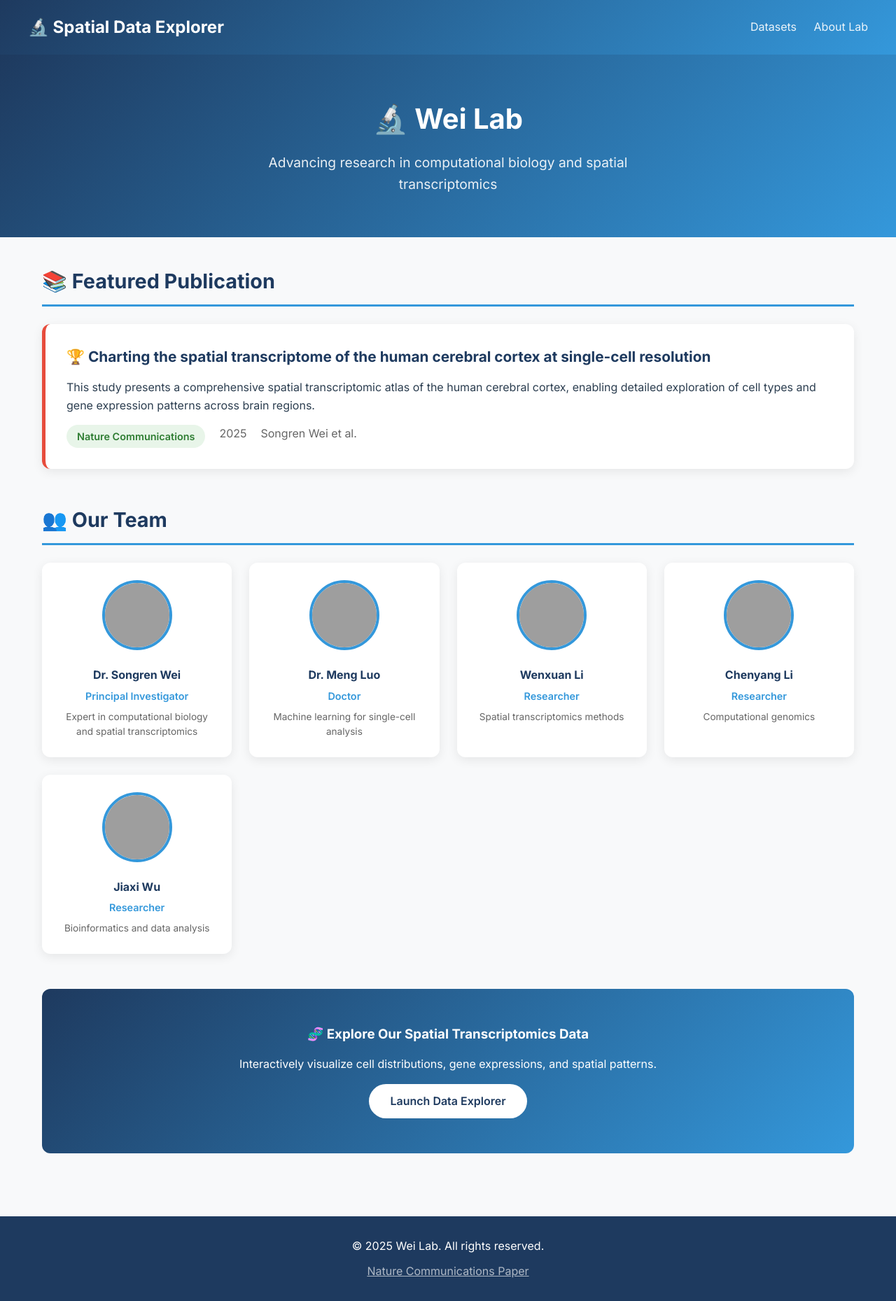
After one commit to wujiaxi/lab-website, a Flask app: page /about in a window 1280 px wide. The commit adds this page. Shown: the whole page at 70% size. Run offline with Flask 2, Linux system fonts and the light colour scheme; some libraries are stand-ins or nearby versions; grey boxes are pictures that could not be loaded.

Commit message:
Add About Lab page with team and publication info
- Add /about route to Flask app
- Create about.html template with team members and publication
- Fix navigation link from broken /index.html to /about
- Team: Dr. Songren Wei (PI), Dr. Meng Luo, Wenxuan Li, Chenyang Li, Jiaxi Wu
- Featured: Nature Communications 2025 paper

```diff
--- a/backend/app.py
+++ b/backend/app.py
@@ -223,6 +223,12 @@ def generate_thumbnail(dataset_id: str, adata, force=False):
 def index():
     """Serve main page"""
     return render_template('index.html')
+
+
+@app.route('/about')
+def about():
+    """Serve about/lab page"""
+    return render_template('about.html')
 
 
 @app.route('/api/articles')
--- /dev/null
+++ b/backend/templates/about.html
@@ -0,0 +1,318 @@
+<!DOCTYPE html>
+<html lang="en">
+<head>
+    <meta charset="UTF-8">
+    <meta name="viewport" content="width=device-width, initial-scale=1.0">
+    <title>About - Spatial Data Explorer</title>
+    <link href="https://fonts.googleapis.com/css2?family=Inter:wght@400;500;600;700&display=swap" rel="stylesheet">
+    <style>
+        :root {
+            --primary: #1e3a5f;
+            --secondary: #3498db;
+            --accent: #e74c3c;
+            --bg-light: #f8f9fa;
+            --text: #2c3e50;
+            --white: #ffffff;
+        }
+
+        * {
+            margin: 0;
+            padding: 0;
+            box-sizing: border-box;
+        }
+
+        body {
+            font-family: 'Inter', sans-serif;
+            background: var(--bg-light);
+            color: var(--text);
+            line-height: 1.6;
+        }
+
+        /* Header */
+        .header {
+            background: linear-gradient(135deg, var(--primary) 0%, var(--secondary) 100%);
+            color: white;
+            padding: 20px 40px;
+            display: flex;
+            justify-content: space-between;
+            align-items: center;
+        }
+
+        .header h1 {
+            font-size: 1.5rem;
+        }
+
+        .header-nav a {
+            color: white;
+            text-decoration: none;
+            margin-left: 20px;
+            opacity: 0.9;
+        }
+
+        .header-nav a:hover {
+            opacity: 1;
+        }
+
+        /* Hero */
+        .hero {
+            background: linear-gradient(135deg, var(--primary) 0%, var(--secondary) 100%);
+            color: white;
+            padding: 60px 40px;
+            text-align: center;
+        }
+
+        .hero h2 {
+            font-size: 2.5rem;
+            margin-bottom: 15px;
+        }
+
+        .hero p {
+            font-size: 1.2rem;
+            opacity: 0.9;
+            max-width: 600px;
+            margin: 0 auto;
+        }
+
+        /* Main */
+        .main {
+            max-width: 1200px;
+            margin: 0 auto;
+            padding: 40px 20px;
+        }
+
+        .section {
+            margin-bottom: 50px;
+        }
+
+        .section-title {
+            font-size: 1.8rem;
+            color: var(--primary);
+            margin-bottom: 25px;
+            padding-bottom: 10px;
+            border-bottom: 3px solid var(--secondary);
+        }
+
+        /* Team Grid */
+        .team-grid {
+            display: grid;
+            grid-template-columns: repeat(auto-fill, minmax(220px, 1fr));
+            gap: 25px;
+        }
+
+        .team-card {
+            background: white;
+            border-radius: 12px;
+            padding: 25px;
+            text-align: center;
+            box-shadow: 0 4px 15px rgba(0,0,0,0.08);
+            transition: transform 0.2s;
+        }
+
+        .team-card:hover {
+            transform: translateY(-5px);
+        }
+
+        .team-card img {
+            width: 100px;
+            height: 100px;
+            border-radius: 50%;
+            object-fit: cover;
+            margin-bottom: 15px;
+            border: 4px solid var(--secondary);
+        }
+
+        .team-card h4 {
+            color: var(--primary);
+            margin-bottom: 5px;
+        }
+
+        .team-card .role {
+            color: var(--secondary);
+            font-weight: 600;
+            font-size: 0.9rem;
+            margin-bottom: 8px;
+        }
+
+        .team-card .bio {
+            color: #666;
+            font-size: 0.85rem;
+        }
+
+        /* Publication */
+        .pub-card {
+            background: white;
+            border-radius: 12px;
+            padding: 30px;
+            box-shadow: 0 4px 15px rgba(0,0,0,0.08);
+            border-left: 5px solid var(--accent);
+        }
+
+        .pub-card h3 {
+            color: var(--primary);
+            margin-bottom: 15px;
+            font-size: 1.3rem;
+        }
+
+        .pub-card h3 a {
+            color: var(--primary);
+            text-decoration: none;
+        }
+
+        .pub-card h3 a:hover {
+            color: var(--secondary);
+        }
+
+        .pub-meta {
+            display: flex;
+            gap: 20px;
+            flex-wrap: wrap;
+            margin-top: 15px;
+        }
+
+        .pub-badge {
+            background: #e8f5e9;
+            color: #2e7d32;
+            padding: 5px 15px;
+            border-radius: 20px;
+            font-size: 0.9rem;
+            font-weight: 600;
+        }
+
+        /* CTA */
+        .cta {
+            background: linear-gradient(135deg, var(--primary) 0%, var(--secondary) 100%);
+            color: white;
+            padding: 50px;
+            text-align: center;
+            border-radius: 12px;
+            margin-top: 30px;
+        }
+
+        .cta h3 {
+            margin-bottom: 15px;
+        }
+
+        .cta .btn {
+            display: inline-block;
+            background: white;
+            color: var(--primary);
+            padding: 12px 30px;
+            border-radius: 25px;
+            text-decoration: none;
+            font-weight: 600;
+            margin-top: 15px;
+            transition: transform 0.2s;
+        }
+
+        .cta .btn:hover {
+            transform: translateY(-2px);
+        }
+
+        /* Footer */
+        footer {
+            background: var(--primary);
+            color: white;
+            padding: 30px;
+            text-align: center;
+            margin-top: 50px;
+        }
+
+        footer a {
+            color: rgba(255,255,255,0.8);
+        }
+    </style>
+</head>
+<body>
+    <!-- Header -->
+    <header class="header">
+        <h1>🔬 Spatial Data Explorer</h1>
+        <nav class="header-nav">
+            <a href="/">Datasets</a>
+            <a href="/about">About Lab</a>
+        </nav>
+    </header>
+
+    <!-- Hero -->
+    <section class="hero">
+        <h2>🔬 Wei Lab</h2>
+        <p>Advancing research in computational biology and spatial transcriptomics</p>
+    </section>
+
+    <!-- Main Content -->
+    <main class="main">
+        <!-- Publication Section -->
+        <section class="section">
+            <h2 class="section-title">📚 Featured Publication</h2>
+            <div class="pub-card">
+                <h3>
+                    <a href="https://www.nature.com/articles/s41467-025-62793-9" target="_blank">
+                        🏆 Charting the spatial transcriptome of the human cerebral cortex at single-cell resolution
+                    </a>
+                </h3>
+                <p>This study presents a comprehensive spatial transcriptomic atlas of the human cerebral cortex, enabling detailed exploration of cell types and gene expression patterns across brain regions.</p>
+                <div class="pub-meta">
+                    <span class="pub-badge">Nature Communications</span>
+                    <span style="color: #666;">2025</span>
+                    <span style="color: #666;">Songren Wei et al.</span>
+                </div>
+            </div>
+        </section>
+
+        <!-- Team Section -->
+        <section class="section">
+            <h2 class="section-title">👥 Our Team</h2>
+            <div class="team-grid">
+                <div class="team-card">
+                    <img src="https://images.unsplash.com/photo-1507003211169-0a1dd7228f2d?w=200" alt="PI">
+                    <h4>Dr. Songren Wei</h4>
+                    <p class="role">Principal Investigator</p>
+                    <p class="bio">Expert in computational biology and spatial transcriptomics</p>
+                </div>
+
+                <div class="team-card">
+                    <img src="https://images.unsplash.com/photo-1494790108377-be9c29b29330?w=200" alt="Doctor">
+                    <h4>Dr. Meng Luo</h4>
+                    <p class="role">Doctor</p>
+                    <p class="bio">Machine learning for single-cell analysis</p>
+                </div>
+
+                <div class="team-card">
+                    <img src="https://images.unsplash.com/photo-1506794778202-cad84cf45f1d?w=200" alt="Researcher">
+                    <h4>Wenxuan Li</h4>
+                    <p class="role">Researcher</p>
+                    <p class="bio">Spatial transcriptomics methods</p>
+                </div>
+
+                <div class="team-card">
+                    <img src="https://images.unsplash.com/photo-1500648767791-00dcc994a43e?w=200" alt="Researcher">
+                    <h4>Chenyang Li</h4>
+                    <p class="role">Researcher</p>
+                    <p class="bio">Computational genomics</p>
+                </div>
+
+                <div class="team-card">
+                    <img src="https://images.unsplash.com/photo-1438761681033-6461ffad8d80?w=200" alt="Researcher">
+                    <h4>Jiaxi Wu</h4>
+                    <p class="role">Researcher</p>
+                    <p class="bio">Bioinformatics and data analysis</p>
+                </div>
+            </div>
+        </section>
+
+        <!-- CTA -->
+        <div class="cta">
+            <h3>🧬 Explore Our Spatial Transcriptomics Data</h3>
+            <p>Interactively visualize cell distributions, gene expressions, and spatial patterns.</p>
+            <a href="/" class="btn">Launch Data Explorer</a>
+        </div>
+    </main>
+
+    <!-- Footer -->
+    <footer>
+        <p>&copy; 2025 Wei Lab. All rights reserved.</p>
+        <p style="margin-top: 10px; opacity: 0.8;">
+            <a href="https://www.nature.com/articles/s41467-025-62793-9">Nature Communications Paper</a>
+        </p>
+    </footer>
+</body>
+</html>
--- a/backend/templates/index.html
+++ b/backend/templates/index.html
@@ -352,7 +352,7 @@
         <h1>🔬 Spatial Data Explorer</h1>
         <nav class="header-nav">
             <a href="/">Datasets</a>
-            <a href="/index.html">Lab Home</a>
+            <a href="/about">About Lab</a>
         </nav>
     </header>
 
```
